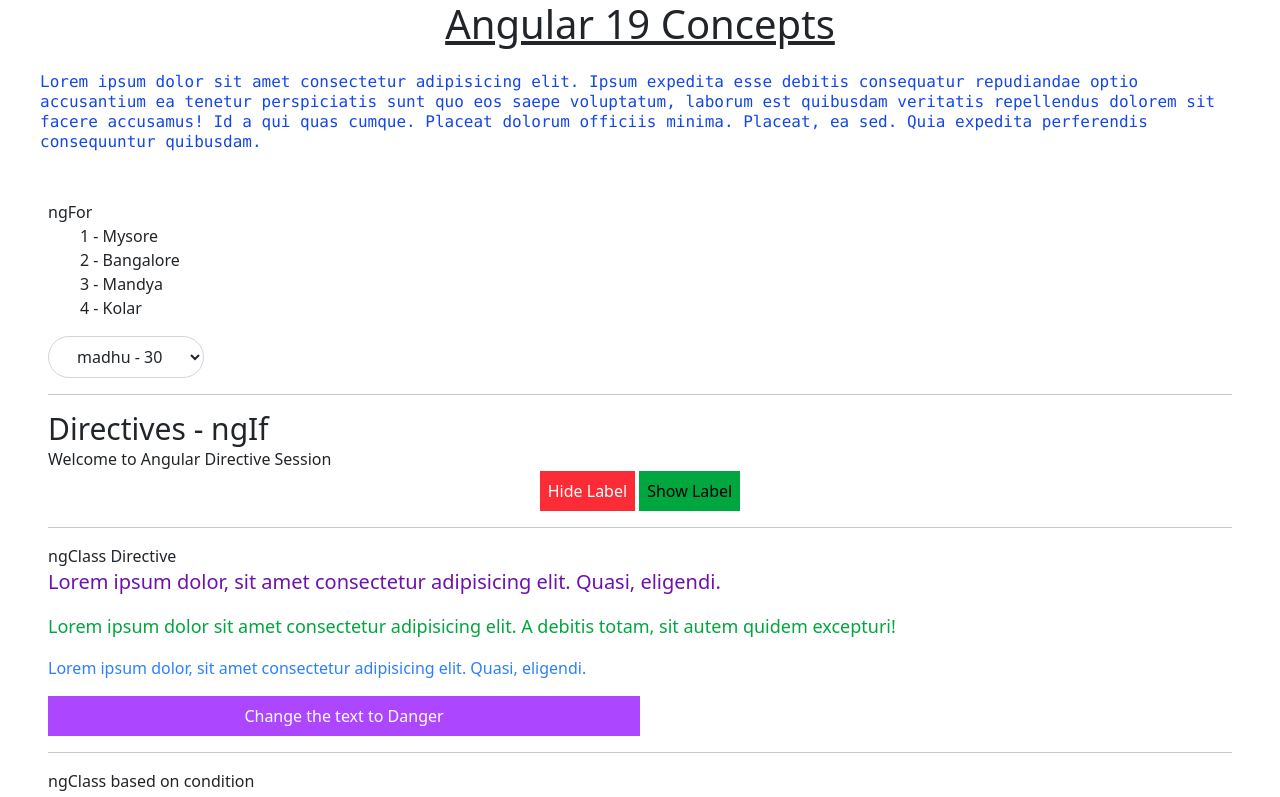
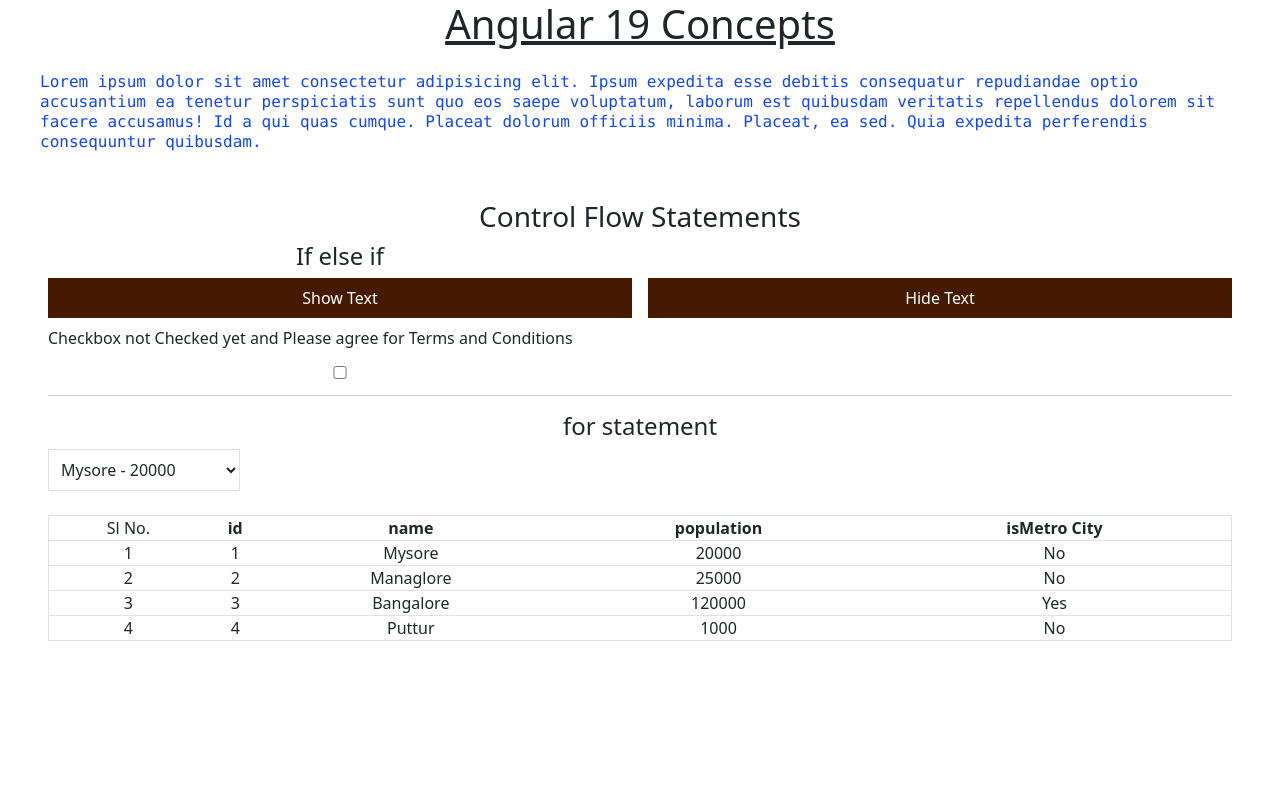
Before and after one commit to MadhuKumarGowda/Angular, an Angular app: page / in a window 1280 px wide. Shown: the top 797 px of the page. Built offline with nearby package versions, Linux system fonts and the light colour scheme.

Commit message:
added @if @elseif and @for

```diff
--- a/src/app/app.component.html
+++ b/src/app/app.component.html
@@ -9,8 +9,9 @@
   <!-- <app-login></app-login>
   <app-admin></app-admin>
   <app-users></app-users> -->
- <app-ngfor></app-ngfor>
+ <!-- <app-ngfor></app-ngfor>
  <app-ngif></app-ngif>
  <app-ng-class></app-ng-class>
- <app-ng-style></app-ng-style>
+ <app-ng-style></app-ng-style> -->
+ <app-control-flow></app-control-flow>
 </div>
--- /dev/null
+++ b/src/app/components/control-flow/control-flow.component.html
@@ -0,0 +1,64 @@
+<h3 class="text-center"> Control Flow Statements </h3>
+<div class="grid grid-cols-2 gap-3 text-center">
+    <h4 > If else if </h4>
+    @if(isBtnClicked == true){
+        <p> Control Flow Statement is visible </p>
+    }
+</div>
+<div class="grid grid-cols-2 gap-3">
+ <button class="w-[10] text-white p-2 rounded-2xl bg-amber-950" (click)="setVisibleStatus(true)"> Show Text</button>
+ <button class="w-[10] text-white p-2 rounded-2xl bg-amber-950" (click)="setVisibleStatus(false)"> Hide Text</button>
+</div>
+
+<div class="grid grid-cols-2 gap-3 mt-2">
+    @if(isChecked == true){
+        <p> Checkbox Checked and you agreed for Terms and Conditions </p>
+    } @else{
+        <p> Checkbox not Checked yet and Please agree for Terms and Conditions </p>
+    }
+</div>
+<div class="grid grid-cols-2 gap-3">
+ <input type="checkbox" [(ngModel)]="isChecked">
+</div>
+<hr/>
+<div class="grid grid-cols-1 text-center">
+    <h4> for statement </h4>
+    <select class="w-[12rem] focus:outline-0 p-2 border border-gray-500">
+        @for(item of cityList; track $index){
+            <option value="{{item.id}}"> {{item.name}} - {{ item.population }}</option>
+        }
+    </select>
+    <br/>
+    <table class="table-auto border-separate border-spacing-2 border border-gray-400 dark:border-gray-500">
+        <thead>
+            <tr class="border border-gray-300 dark:border-gray-600">
+                <td>Sl No.</td>
+                <th>id</th>
+                <th>name</th>
+                <th>population</th>
+                <th>isMetro City</th>
+            </tr>
+        </thead>
+        <tbody>
+            @for(city of cityList; track $index){
+                <tr class="border border-gray-300 dark:border-gray-600">
+                    <td>{{$index+1}}</td>
+                    <td>{{city.id}}</td>
+                    <td>{{city.name}}</td>
+                    <td>{{city.population}}</td>
+                    <td>
+                        @if(city.isMetro == true){
+                            <label> Yes</label>
+                        }
+                        @else{
+                            <label> No</label>
+                        }
+                    </td>
+                </tr>
+            }
+
+        </tbody>
+    </table>
+
+
+</div>
--- /dev/null
+++ b/src/app/components/control-flow/control-flow.component.ts
@@ -0,0 +1,29 @@
+import { Component } from '@angular/core';
+import { FormsModule } from '@angular/forms';
+
+interface ICity {
+  id: number;
+  name: string;
+  population: number;
+  isMetro: boolean;
+}
+@Component({
+  selector: 'app-control-flow',
+  imports: [FormsModule],
+  templateUrl: './control-flow.component.html',
+  styleUrl: './control-flow.component.css',
+})
+export class ControlFlowComponent {
+  isBtnClicked: boolean = false;
+  isChecked: boolean = false;
+  cityList: ICity[] = [
+    { id: 1, name: 'Mysore', population: 20000, isMetro: false },
+    { id: 2, name: 'Managlore', population: 25000, isMetro: false },
+    { id: 3, name: 'Bangalore', population: 120000, isMetro: true },
+    { id: 4, name: 'Puttur', population: 1000, isMetro: false },
+  ];
+
+  setVisibleStatus = (action: boolean): void => {
+    this.isBtnClicked = action;
+  };
+}
```
Also changed, not shown: src/app/app.component.ts (+2 -12 lines), src/app/components/control-flow/control-flow.component.css (added), 1 other file (tests, documents, lock files or other folders).
